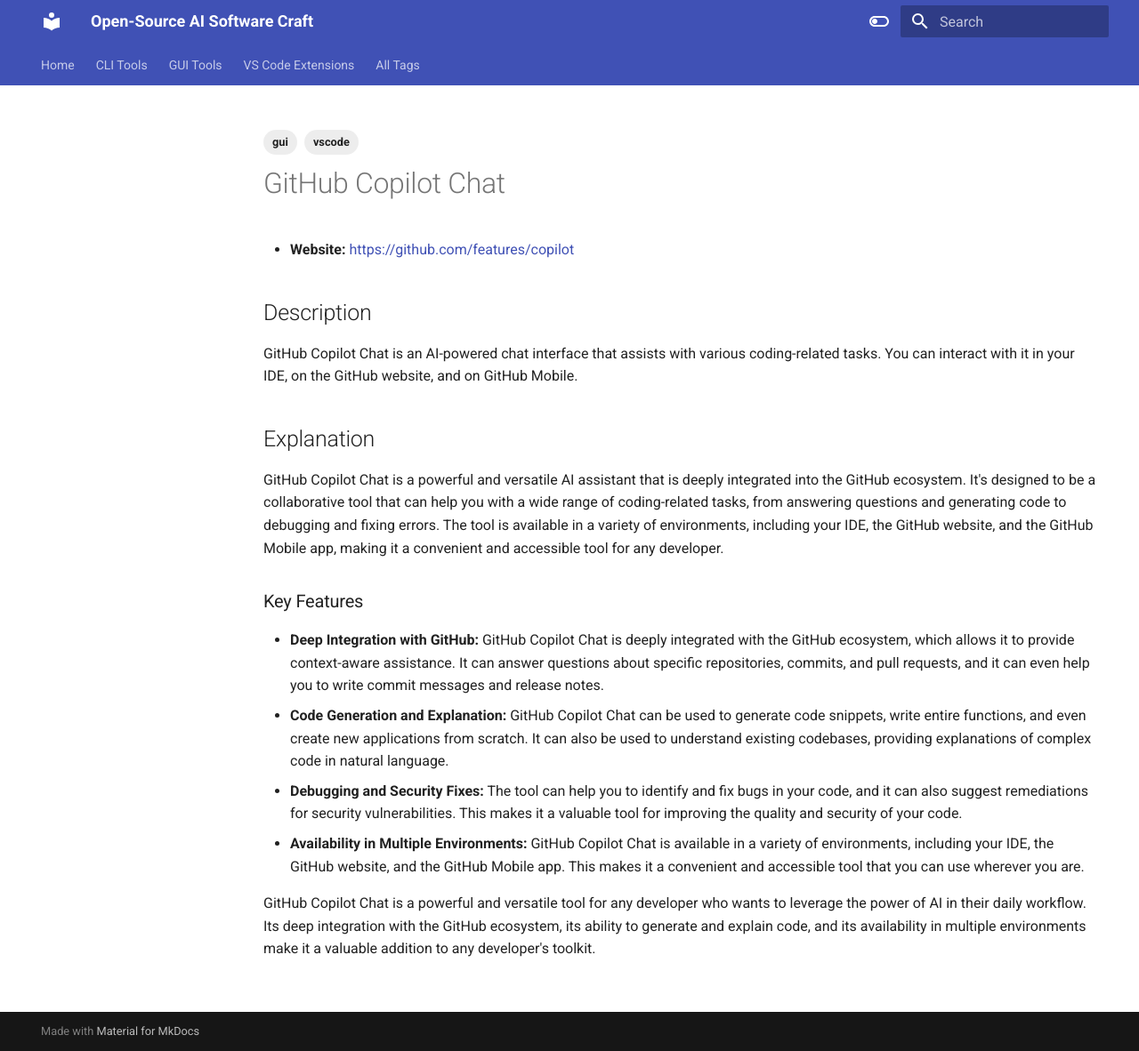
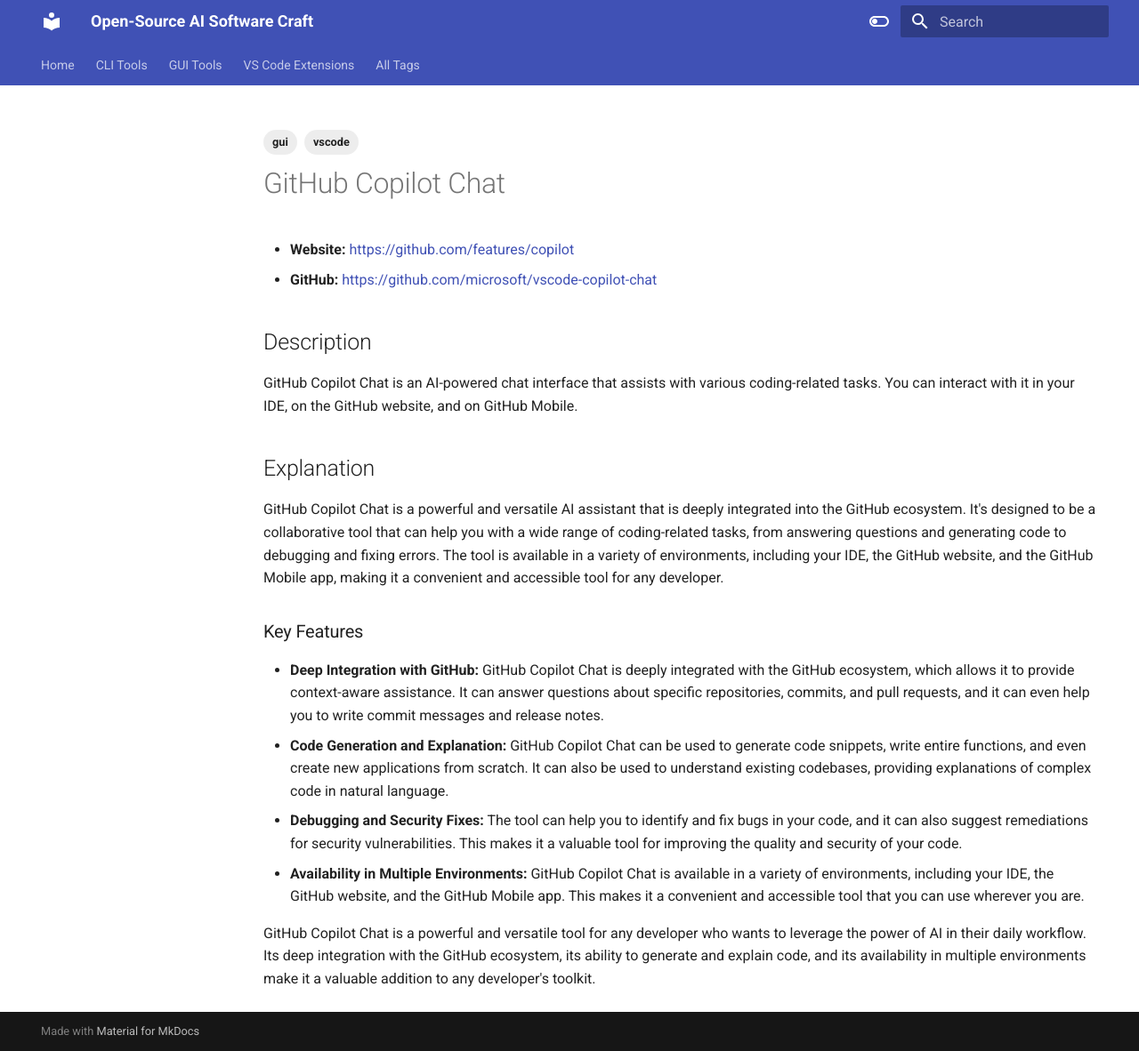
Before and after one commit to joaompinto/oss-ai-swe, an MkDocs documentation site: the page built from docs/github-copilot-chat.md, in a window 1280 px wide and 1182 px high. Shown: the whole window at 89% size. Built offline with MkDocs 1.6.1 and Material for MkDocs 9.7.7, drawn with Linux system fonts in a browser that asks for light colours.

Commit message:
docs: update github copilot chat url

```diff
--- a/docs/github-copilot-chat.md
+++ b/docs/github-copilot-chat.md
@@ -7,6 +7,7 @@
 # GitHub Copilot Chat
 
 - **Website:** [https://github.com/features/copilot](https://github.com/features/copilot)
+- **GitHub:** [https://github.com/microsoft/vscode-copilot-chat](https://github.com/microsoft/vscode-copilot-chat)
 
 ## Description
 
```
